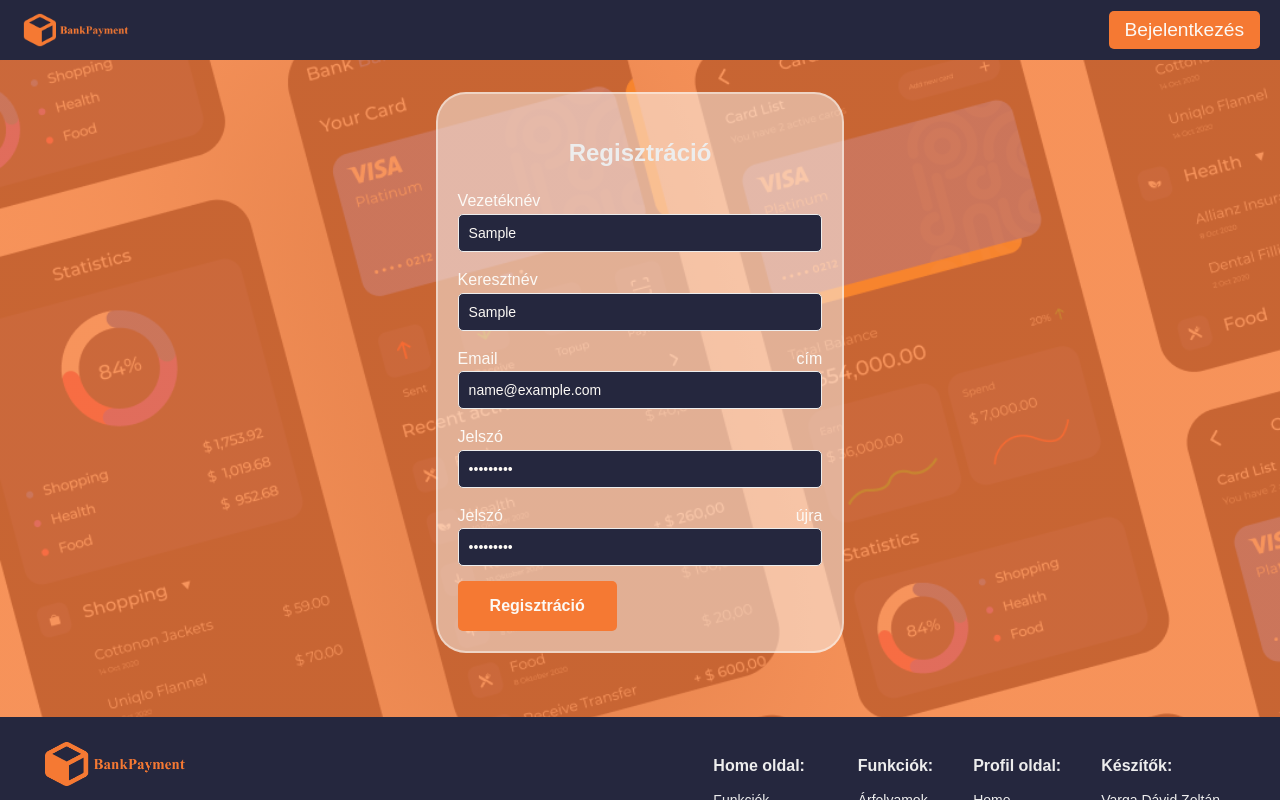
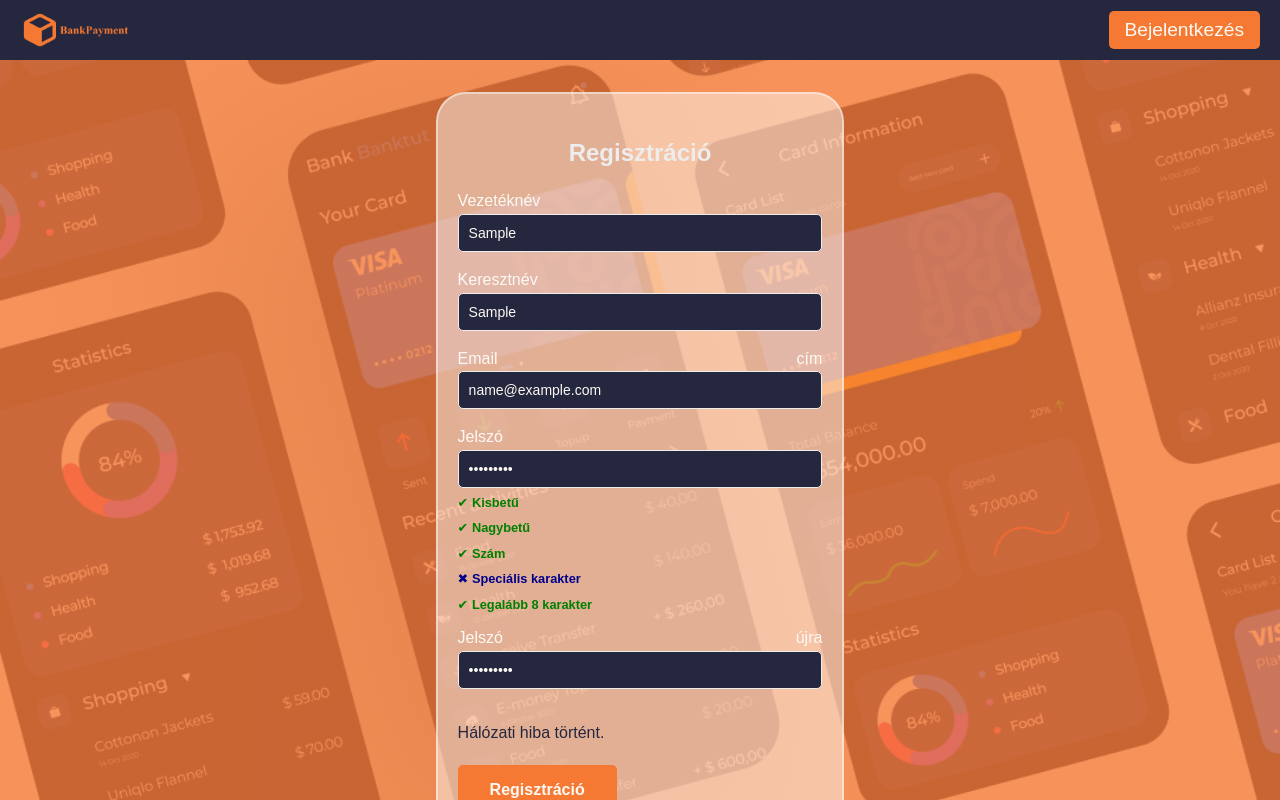
Before and after one commit to DomokosBenedek/Mobil_bank, a React (Vite) app in the folder frontend/: page /Regist in a window 1280 px wide. Both pictures are taken after typing "Sample", "Sample", "name@example.com", "Sample123", "Sample123" into the empty fields and a click on the button "Regisztráció". Shown: the top 800 px of the page. Built offline with nearby package versions, Linux system fonts and the light colour scheme; no server answers.

Commit message:
feat (register): password verification

```diff
--- a/frontend/src/design/pages/regist.scss
+++ b/frontend/src/design/pages/regist.scss
@@ -20,7 +20,7 @@
   color: $white;
   padding: 20px;
   background-color: rgba($white, 0.5);
-  width: 30%;
+  width: clamp(30%, 30%, 100%);
   margin: 0rem auto 2rem auto;
 
   h2 {
@@ -74,3 +74,14 @@
     color: $white;
   }
 }
+
+// Password criteria styling
+.password-criteria {
+  margin-top: -15px;
+  margin-bottom: 10px;
+  p {
+    margin: 5px 0;
+    font-weight: bold;
+    font-size: 0.8rem !important;
+  }
+}
--- a/frontend/src/pages/regist.tsx
+++ b/frontend/src/pages/regist.tsx
@@ -7,7 +7,6 @@ import { User } from "../components/Props/UserProp";
 import "../design/pages/regist.scss";
 
 export default function Register() {
-
     interface RegistrationFormState {
         firstName: string;
         lastName: string;
@@ -24,23 +23,41 @@ export default function Register() {
         confirmPassword: "",
     });
 
+    const [passwordCriteria, setPasswordCriteria] = useState({
+        hasLowercase: false,
+        hasUppercase: false,
+        hasNumber: false,
+        hasSpecialChar: false,
+        isLongEnough: false,
+    });
 
+    const [isPasswordActive, setIsPasswordActive] = useState(false); // Új állapot a mező aktivitásához
     const [error, setError] = useState<string | null>(null);
     const navigate = useNavigate();
 
     const handleChange = (e: React.ChangeEvent<HTMLInputElement>) => {
         const { name, value } = e.target;
-      setFormData((prevData: any) => ({
+
+        if (name === "password") {
+            setPasswordCriteria({
+                hasLowercase: /[a-z]/.test(value),
+                hasUppercase: /[A-Z]/.test(value),
+                hasNumber: /\d/.test(value),
+                hasSpecialChar: /[!@#$%^&*(),.?":{}|<>]/.test(value),
+                isLongEnough: value.length >= 8,
+            });
+        }
+
+        setFormData((prevData) => ({
             ...prevData,
             [name]: value,
         }));
     };
 
-    const handleSubmit = (e: FormEvent) => {
+    const handleSubmit = async (e: FormEvent) => {
         e.preventDefault();
 
-      const { firstName, lastName, email, password, confirmPassword } =
-        formData;
+        const { firstName, lastName, email, password, confirmPassword } = formData;
 
         if (password !== confirmPassword) {
             setError("A jelszavak nem egyeznek.");
@@ -53,51 +70,41 @@ export default function Register() {
         }
 
         const newUser: User = {
-            firstName: firstName,
-            lastName: lastName,
-            email: email,
-            password: password,
+            firstName,
+            lastName,
+            email,
+            password,
         };
-        console.log(newUser);
 
-        fetch("http://localhost:3000/user", {
+        try {
+            console.log("Regisztrációs adatok:", newUser);
+            console.log(JSON.stringify(newUser));
+            const response = await fetch("http://localhost:3000/user", {
                 method: "POST",
                 headers: {
                     "Content-Type": "application/json",
                 },
                 body: JSON.stringify(newUser),
-        }).then((response) => {
-            if (!response.ok) {
-                setError("Hiba a regisztráció során.");
-            }else{
-                return response.json();
-            }
             });
 
+            if (!response.ok) {
+                const errorData = await response.json();
+                setError(errorData.message || "Hiba a regisztráció során.");
+                return;
+            }
+
+            showToast("Sikeres regisztráció!");
             setError(null);
-        console.log("Regisztráció sikeres", formData);
-        //navigate("/");
+            navigate("/"); // Navigálás a főoldalra regisztráció után
+        } catch (error) {
+            setError("Hálózati hiba történt.");
+        }
+    };
 
-        fetch("http://localhost:3000/user", {
-            method: "POST",
-            headers: {
-                "Content-Type": "application/json",
-            },
-            body: JSON.stringify(newUser),
-        }).then((response) => {
-            if (!response.ok) {
-                setError("Hiba a regisztráció során.");
-            } else {
-                showToast("Sikeres regisztráció!");
-                return response.json();
-            }
-        });
-
-    };
     return (
         <>
             <header>
-                <CostumeNavbar/>
+                <CostumeNavbar />
             </header>
             <main className="register-main">
                 <section>
@@ -133,8 +140,7 @@ export default function Register() {
                             <div className="form-group">
                                 <label htmlFor="email">Email cím</label>
                                 <input
-                                type="text"
-                                //type="email"
+                                    type="email"
                                     id="email"
                                     name="email"
                                     placeholder="Email cím"
@@ -153,9 +159,30 @@ export default function Register() {
                                     placeholder="Jelszó"
                                     value={formData.password}
                                     onChange={handleChange}
+                                    onFocus={() => setIsPasswordActive(true)} // Aktiválás
+                                    onBlur={() => setIsPasswordActive(formData.password !== "")} // Deaktiválás, ha üres
                                     required
                                     className="form-input register"
                                 />
+                                {isPasswordActive && ( // Feltételes megjelenítés
+                                    <div className="password-criteria">
+                                        <p style={{ color: passwordCriteria.hasLowercase ? "green" : "darkblue" }}>
+                                            {passwordCriteria.hasLowercase ? "✔" : "✖"} Kisbetű
+                                        </p>
+                                        <p style={{ color: passwordCriteria.hasUppercase ? "green" : "darkblue" }}>
+                                            {passwordCriteria.hasUppercase ? "✔" : "✖"} Nagybetű
+                                        </p>
+                                        <p style={{ color: passwordCriteria.hasNumber ? "green" : "darkblue" }}>
+                                            {passwordCriteria.hasNumber ? "✔" : "✖"} Szám
+                                        </p>
+                                        <p style={{ color: passwordCriteria.hasSpecialChar ? "green" : "darkblue" }}>
+                                            {passwordCriteria.hasSpecialChar ? "✔" : "✖"} Speciális karakter
+                                        </p>
+                                        <p style={{ color: passwordCriteria.isLongEnough ? "green" : "darkblue" }}>
+                                            {passwordCriteria.isLongEnough ? "✔" : "✖"} Legalább 8 karakter
+                                        </p>
+                                    </div>
+                                )}
                             </div>
                             <div className="form-group">
                                 <label htmlFor="confirmPassword">Jelszó újra</label>
@@ -176,13 +203,12 @@ export default function Register() {
                             </button>
                         </form>
                     </div>
-
                 </section>
             </main>
             <footer>
-                <Footer/>
+                <Footer />
             </footer>
-            <Toast/>
+            <Toast />
         </>
     );
-};
+}
```
Lines whose indentation alone changed are shown as unchanged.
